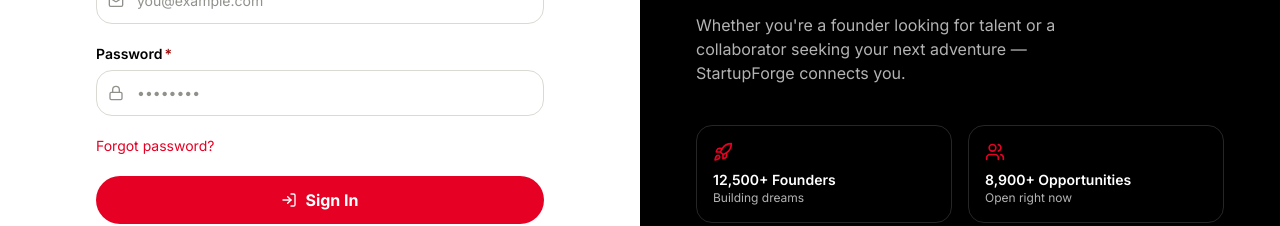
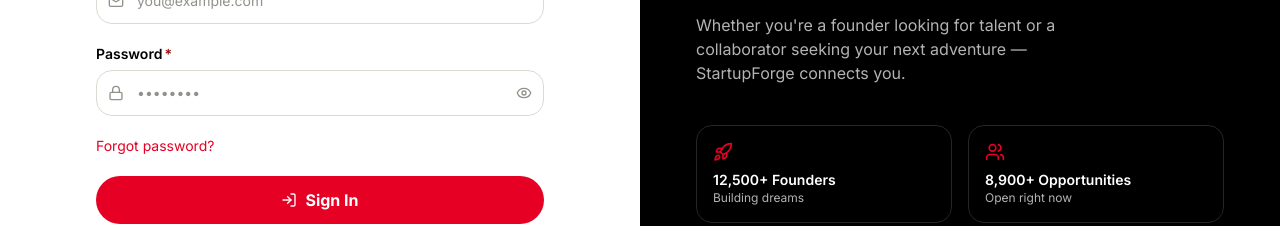
Before and after one commit to parthaprd/startforge-frontend, a Next.js app: page /login in a window 1280 px wide. Shown: the part 372-598 px from the top of the page. Built offline with nearby package versions, Linux system fonts and the light colour scheme; no server answers.

Commit message:
eye icon

```diff
--- a/src/app/(auth)/login/page.jsx
+++ b/src/app/(auth)/login/page.jsx
@@ -4,7 +4,7 @@
 import Link from "next/link";
 import { useRouter, useSearchParams } from "next/navigation";
 import toast from "react-hot-toast";
-import { Mail, Lock, LogIn } from "lucide-react";
+import { Mail, Lock, LogIn, Eye, EyeOff } from "lucide-react";
 import { authService } from "@/services/authService";
 import { useAuth } from "@/context/AuthContext";
 import Input from "@/components/ui/Input";
@@ -18,6 +18,7 @@
   const [submitting, setSubmitting] = useState(false);
   const [email, setEmail] = useState("");
   const [password, setPassword] = useState("");
+  const [showPassword, setShowPassword] = useState(false);
 
   const handleEmailSignIn = async (e) => {
     e.preventDefault();
@@ -60,9 +61,12 @@
         />
         <Input
           label="Password"
-          type="password"
+          type={showPassword ? "text" : "password"}
           placeholder="••••••••"
           leftIcon={Lock}
+          rightIcon={showPassword ? EyeOff : Eye}
+          onRightIconClick={() => setShowPassword((v) => !v)}
+          rightIconLabel={showPassword ? "Hide password" : "Show password"}
           value={password}
           onChange={(e) => setPassword(e.target.value)}
           required
--- a/src/components/ui/Input.jsx
+++ b/src/components/ui/Input.jsx
@@ -65,8 +65,23 @@
         />
 
         {RightIcon && (
-          <div className="absolute inset-y-0 right-0 flex items-center pr-3">
-            <RightIcon className="h-4 w-4 text-ash" />
+          <div
+            className="absolute inset-y-0 right-0 flex items-center pr-3"
+            onClick={props.onRightIconClick}
+          >
+            {props.onRightIconClick ? (
+              <button
+                type="button"
+                tabIndex={-1}
+                aria-label={props.rightIconLabel || 'Toggle'}
+                className="text-ash hover:text-ink focus:outline-none"
+                onClick={props.onRightIconClick}
+              >
+                <RightIcon className="h-4 w-4" />
+              </button>
+            ) : (
+              <RightIcon className="h-4 w-4 text-ash" />
+            )}
           </div>
         )}
       </div>
```
